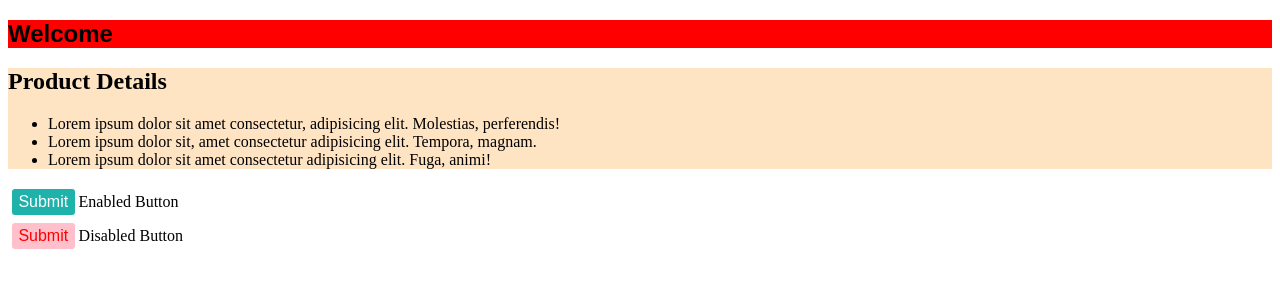
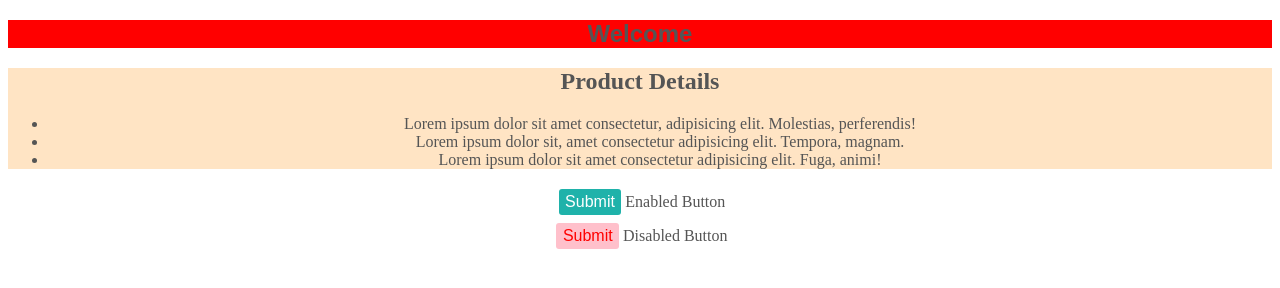
Before and after one commit to robertocannella/css, a plain HTML site: page index.html in a window 1280 px wide. Drawn offline with Linux system fonts and the light colour scheme.

Commit message:
universal selector

```diff
--- a/main.css
+++ b/main.css
@@ -1,13 +1,22 @@
+/* universal selector */
+* {
+    text-align: center;
+    color: #555555;
+}
+
+/* class selector */
 .section-title {
     background: red;
     font-weight: bold;
     font-family: sans-serif;
 }
 
+/* id selector */
 #product-details {
     background-color: bisque;
 }
 
+/* element selector */
 button {
     margin: .25rem;
     background-color: #1fb2aa;
@@ -22,6 +31,7 @@ button {
     border-radius: 3px;
 }
 
+/* attribute selector */
 [disabled] {
     color: red;
     background-color: pink;
```
